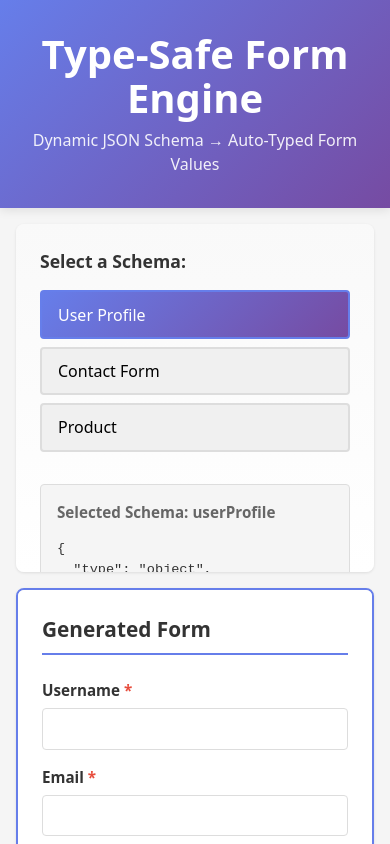
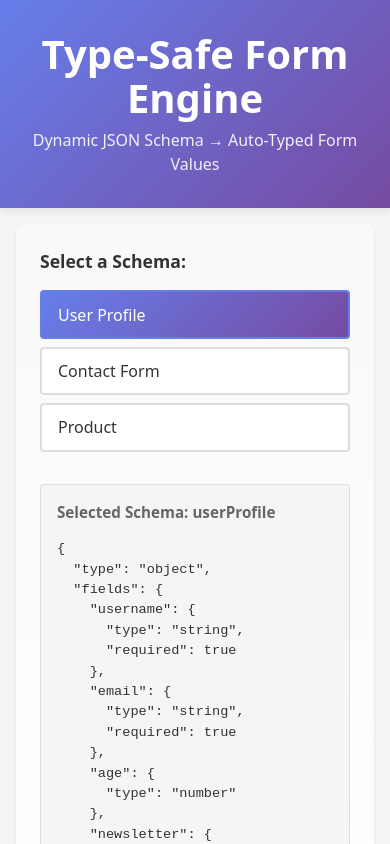
Before and after one commit to Gamze0309/config-driven-analytics-platform, a React (Vite) app in the folder type-safe-form-engine/: page / in a window 390 px wide. Shown: the top 844 px of the page. Built offline with nearby package versions, Linux system fonts and the light colour scheme.

Commit message:
Improve UI accessibility and responsive layout

```diff
--- a/type-safe-form-engine/src/App.css
+++ b/type-safe-form-engine/src/App.css
@@ -7,7 +7,7 @@
 
 .app-container {
   width: 100%;
-  height: 100vh;
+  min-height: 100vh;
   display: flex;
   flex-direction: column;
   background: #f5f5f5;
@@ -182,7 +182,8 @@
 
 .schema-buttons button {
   padding: 0.7rem 1rem;
-  background: #f0f0f0;
+  background: #ffffff;
+  color: #333;
   border: 2px solid #ddd;
   border-radius: 4px;
   cursor: pointer;
@@ -192,8 +193,9 @@
 }
 
 .schema-buttons button:hover {
-  background: #e8e8e8;
+  background: #f0f0f0;
   border-color: #667eea;
+  color: #333;
 }
 
 .schema-buttons button.active {
```
